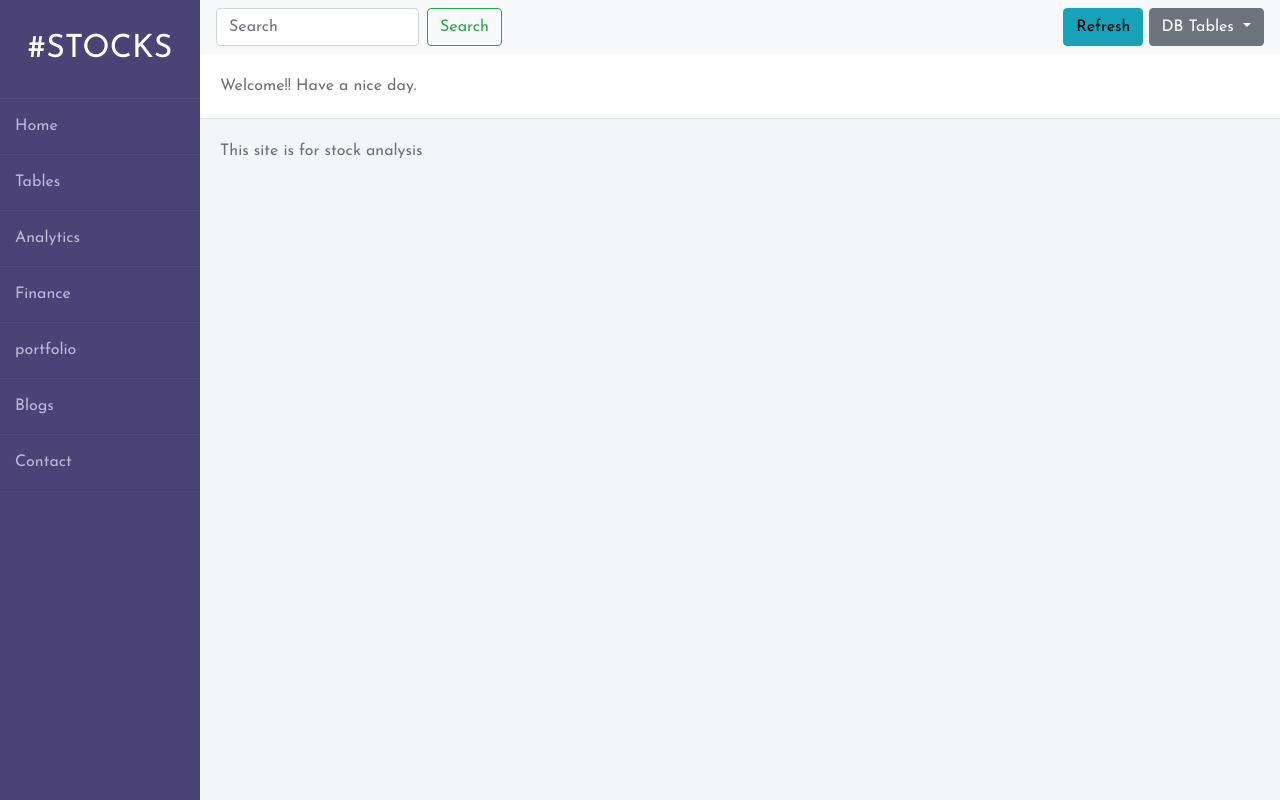
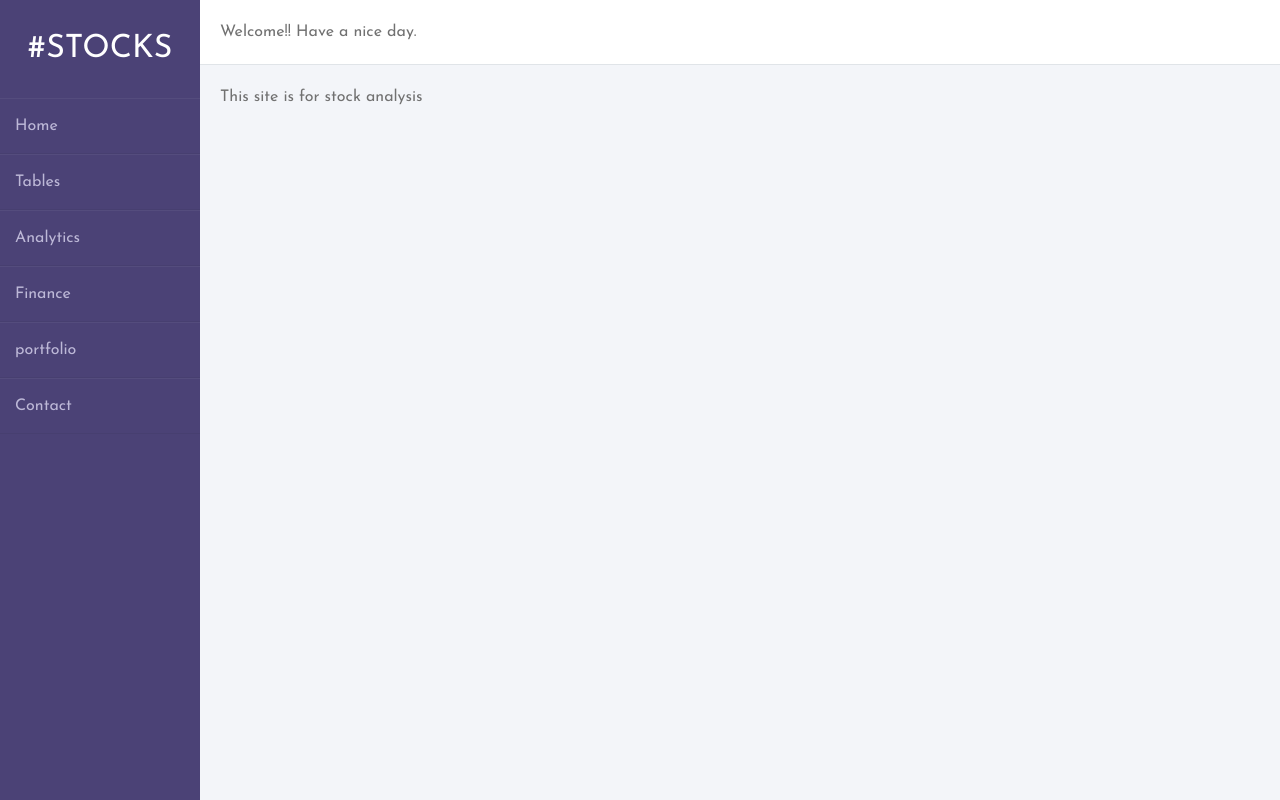
Before and after one commit to hemanthreddyjonnala/django, a Django app: page / in a window 1280 px wide. Run offline with Django 3.2, Linux system fonts and the light colour scheme; some libraries are stand-ins or nearby versions.

Commit message:
navbar changes

```diff
--- a/analytics/views.py
+++ b/analytics/views.py
@@ -2,7 +2,6 @@ from django.http import JsonResponse
 from django.shortcuts import render
 from stocks.models import StockTicker
 from django.core import serializers
-from base.views import tables
 from analytics.models import PriceInfo
 from stocks.views import my_custom_sql
 import datetime as dt
@@ -23,7 +22,6 @@ def get_price_data(ticker, days, sample, span1, span2):
     df['EMA2'] = df['Adj Close'].ewm(span=span2, adjust=False).mean()
     # data = df.to_dict(orient='records')
     data ={'labels':[],'data':[], 'Adj_close':[], 'Open': [], 'EMA1':[], 'EMA2': [], 'span1':f'EMA{span1}','span2':f'EMA{span2}'}
-    data['tables'] = tables
     data['ticker'] = ticker
     for row in df.itertuples():
         data['labels'].append(int(str(row.Index.date().year)+str(row.Index.date().month).zfill(2)+str(row.Index.date().day).zfill(2)))
--- a/base/templates/base/home.html
+++ b/base/templates/base/home.html
@@ -49,12 +49,11 @@
             <li><a href="{% url 'price_chart' %}"><i class="fas fa-address-card"></i>Analytics</a></li>
             <li><a href="#"><i class="fas fa-project-diagram"></i>Finance</a></li>
             <li><a href="#"><i class="fas fa-project-diagram"></i>portfolio</a></li>
-            <li><a href="#"><i class="fas fa-blog"></i>Blogs</a></li>
             <li><a href="{% url 'contact' %}"><i class="fas fa-address-book"></i>Contact</a></li>
         </ul>
     </div>
     <div class="main_content">
-        {% include 'base/navbar.html' %}
+
         {% include 'includes/messages.html' %}
         {% block content %}{% endblock %}
     </div>
--- a/base/templates/base/navbar.html
+++ b/base/templates/base/navbar.html
@@ -1,11 +1,6 @@
 {% load static %}
-<nav class="navbar navbar-light bg-light">
-    <form class="form-inline" method="post" action="{% url 'price_chart' %}">
-        {% csrf_token %}
-        <input class="form-control mr-sm-2" type="search" placeholder="Search" aria-label="Search" name="ticker">
-        <button class="btn btn-outline-success my-2 my-sm-0" type="submit">Search</button>
-    </form>
-    <div class="dropdown" style="float:right;">
+<nav class="navbar navbar-light bg-light" style="float:right;">
+    <div class="dropdown" >
         <button class="btn btn-info"><a target="_blank" style="color:black;"
                                         href="{% url 'stocks-screen' %}">Refresh</a></button>
         <button class="btn btn-secondary dropdown-toggle" type="button" id="dropdownMenuButton" data-toggle="dropdown"
--- a/joy/settings.py
+++ b/joy/settings.py
@@ -23,7 +23,7 @@ os.environ['DJANGO_SETTINGS_MODULE'] = 'joy.settings'
 SECRET_KEY = 'hu5_(@9nv8gahf#^g%h^j8^p_dhidp_g5b&3u!3w%_qvnp-4y)'
 
 # SECURITY WARNING: don't run with debug turned on in production!
-DEBUG = True
+DEBUG = False
 
 ALLOWED_HOSTS = [ 'pystocks-finance.herokuapp.com', '127.0.0.1']
 
--- a/stocks/templates/stocks/active.html
+++ b/stocks/templates/stocks/active.html
@@ -1,10 +1,11 @@
 {% extends "base/home.html" %}
 {% block content %}
+{% include 'base/navbar.html' %}
 
 <div class="container">
     <form method="post" action="{% url 'stocks-query' %}">
         {% csrf_token %}
-        <p>query: <input type="text" style="width: 100ch; height: 90px;" name="stocks-search-query">
+        <p><input type="text" style="width: 100ch; height: 100px;" name="stocks-search-query">
             <input type="submit" value="submit"></p>
     </form>
 
--- a/stocks/views.py
+++ b/stocks/views.py
@@ -163,7 +163,7 @@ class StocksView(View):
 
 
 def get_most_active(request):
-    messages.success(request, 'Latest Results')
+    messages.success(request, 'Previous Run Results')
     data =my_custom_sql(query)
     data['tables'] = tables
     return render(request, 'stocks/active.html', data)
```
